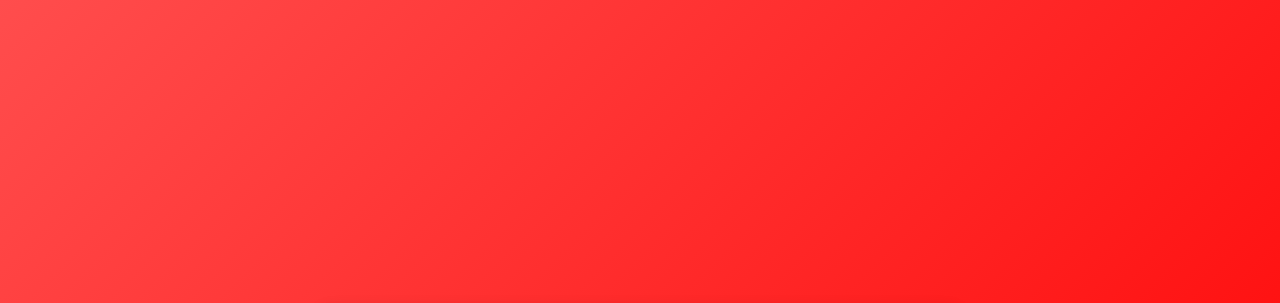
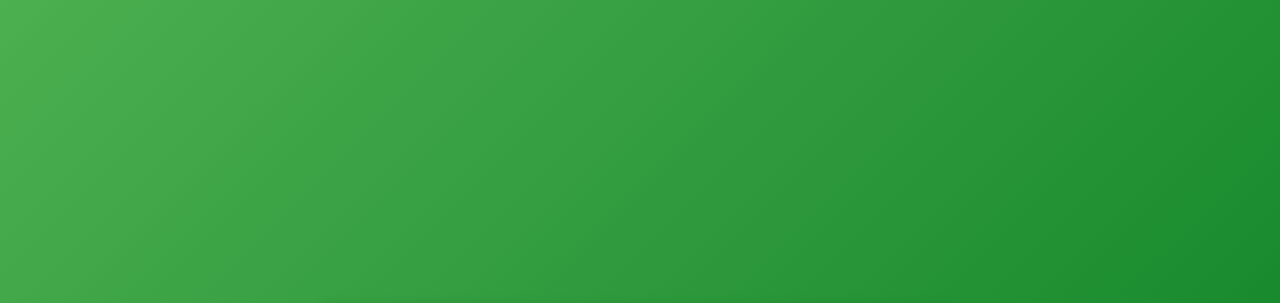
Before and after one commit to DanCodeRoman/Timer, a plain HTML site: page index.html in a window 1280 px wide. Shown: the top 303 px of the page. Drawn offline with Linux system fonts and the light colour scheme.

Commit message:
Update style.css

```diff
--- a/style.css
+++ b/style.css
@@ -6,7 +6,7 @@ body {
   justify-content: center;
   align-items: center;
   height: 100vh;
-  background: linear-gradient(135deg, #ff4d4d, #ff0000);
+  background: linear-gradient(135deg, #4caf50, #087f23); /* Green gradient */
   color: white;
 }
 
```
